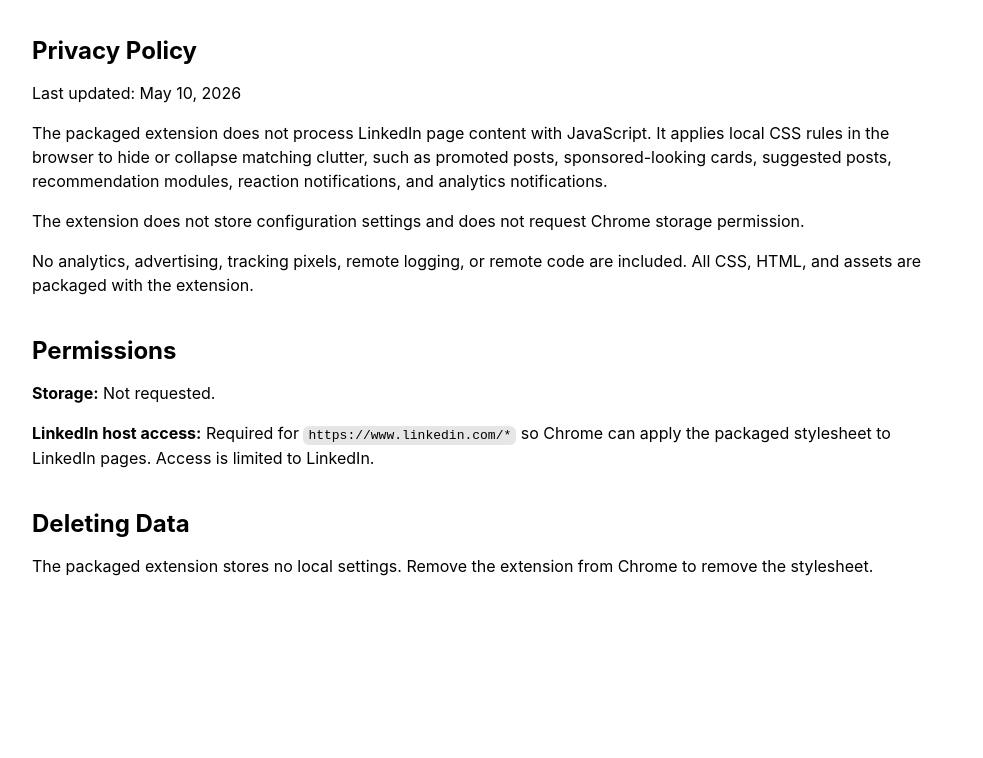
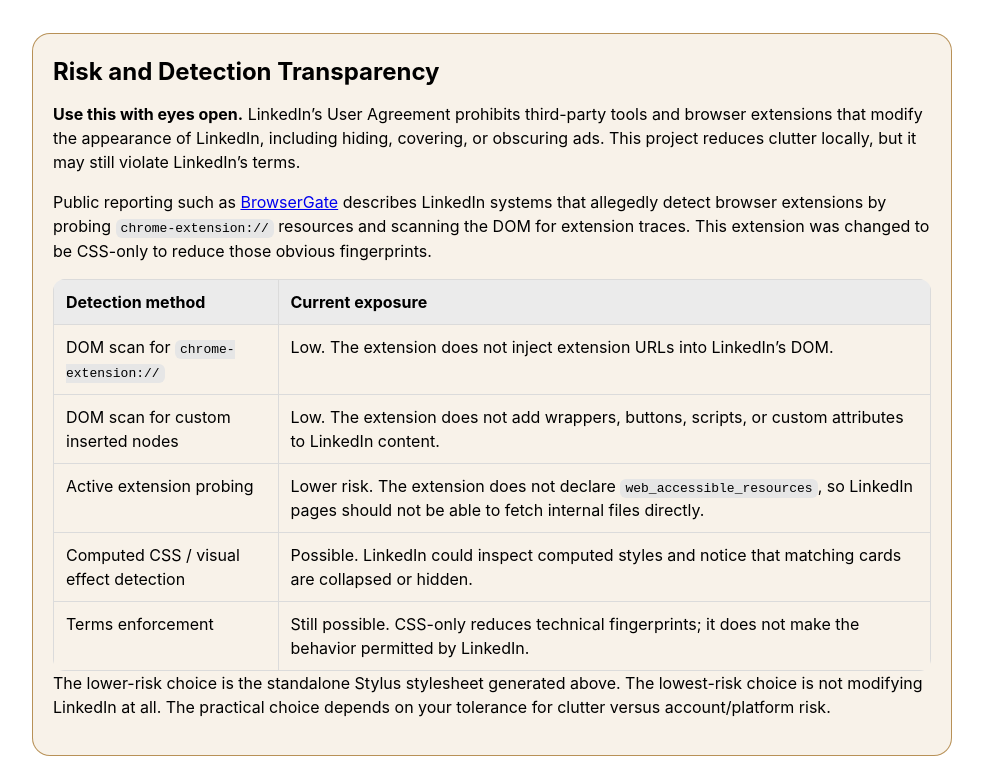
Before and after one commit to jacebenson/jli-declutter, a browser extension: page docs/index.html in a window 1280 px wide. Shown: the part 1033-1791 px from the top of the page, without its empty margins (148-1131 px from the left). Before the commit the page ends 1675 px from the top, so only its background shows below. Drawn offline with Linux system fonts and the light colour scheme.

Commit message:
updated index.html

```diff
--- a/docs/index.html
+++ b/docs/index.html
@@ -73,6 +73,31 @@
         border: 1px solid color-mix(in srgb, CanvasText 14%, Canvas 86%);
         border-radius: 18px;
         background: color-mix(in srgb, Canvas 94%, CanvasText 6%);
+      }
+
+      .warning {
+        border-color: color-mix(in srgb, #b7791f 60%, CanvasText 10%);
+        background: color-mix(in srgb, #b7791f 10%, Canvas 90%);
+      }
+
+      .risk-table {
+        width: 100%;
+        border-collapse: collapse;
+        margin-top: 12px;
+        overflow: hidden;
+        border-radius: 12px;
+      }
+
+      .risk-table th,
+      .risk-table td {
+        padding: 10px 12px;
+        border: 1px solid color-mix(in srgb, CanvasText 14%, Canvas 86%);
+        text-align: left;
+        vertical-align: top;
+      }
+
+      .risk-table th {
+        background: color-mix(in srgb, CanvasText 8%, Canvas 92%);
       }
 
       .muted {
@@ -160,6 +185,43 @@
         <a class="button" href="css-generator.html">Open CSS Generator</a>
       </section>
 
+      <section class="card warning">
+        <h2>Risk and Detection Transparency</h2>
+        <p><strong>Use this with eyes open.</strong> LinkedIn’s User Agreement prohibits third-party tools and browser extensions that modify the appearance of LinkedIn, including hiding, covering, or obscuring ads. This project reduces clutter locally, but it may still violate LinkedIn’s terms.</p>
+        <p>Public reporting such as <a href="https://browsergate.eu/how-it-works/" rel="noreferrer">BrowserGate</a> describes LinkedIn systems that allegedly detect browser extensions by probing <code>chrome-extension://</code> resources and scanning the DOM for extension traces. This extension was changed to be CSS-only to reduce those obvious fingerprints.</p>
+        <table class="risk-table">
+          <thead>
+            <tr>
+              <th>Detection method</th>
+              <th>Current exposure</th>
+            </tr>
+          </thead>
+          <tbody>
+            <tr>
+              <td>DOM scan for <code>chrome-extension://</code></td>
+              <td>Low. The extension does not inject extension URLs into LinkedIn’s DOM.</td>
+            </tr>
+            <tr>
+              <td>DOM scan for custom inserted nodes</td>
+              <td>Low. The extension does not add wrappers, buttons, scripts, or custom attributes to LinkedIn content.</td>
+            </tr>
+            <tr>
+              <td>Active extension probing</td>
+              <td>Lower risk. The extension does not declare <code>web_accessible_resources</code>, so LinkedIn pages should not be able to fetch internal files directly.</td>
+            </tr>
+            <tr>
+              <td>Computed CSS / visual effect detection</td>
+              <td>Possible. LinkedIn could inspect computed styles and notice that matching cards are collapsed or hidden.</td>
+            </tr>
+            <tr>
+              <td>Terms enforcement</td>
+              <td>Still possible. CSS-only reduces technical fingerprints; it does not make the behavior permitted by LinkedIn.</td>
+            </tr>
+          </tbody>
+        </table>
+        <p>The lower-risk choice is the standalone Stylus stylesheet generated above. The lowest-risk choice is not modifying LinkedIn at all. The practical choice depends on your tolerance for clutter versus account/platform risk.</p>
+      </section>
+
       <section>
         <h2>Privacy Policy</h2>
         <p>Last updated: May 10, 2026</p>
```
